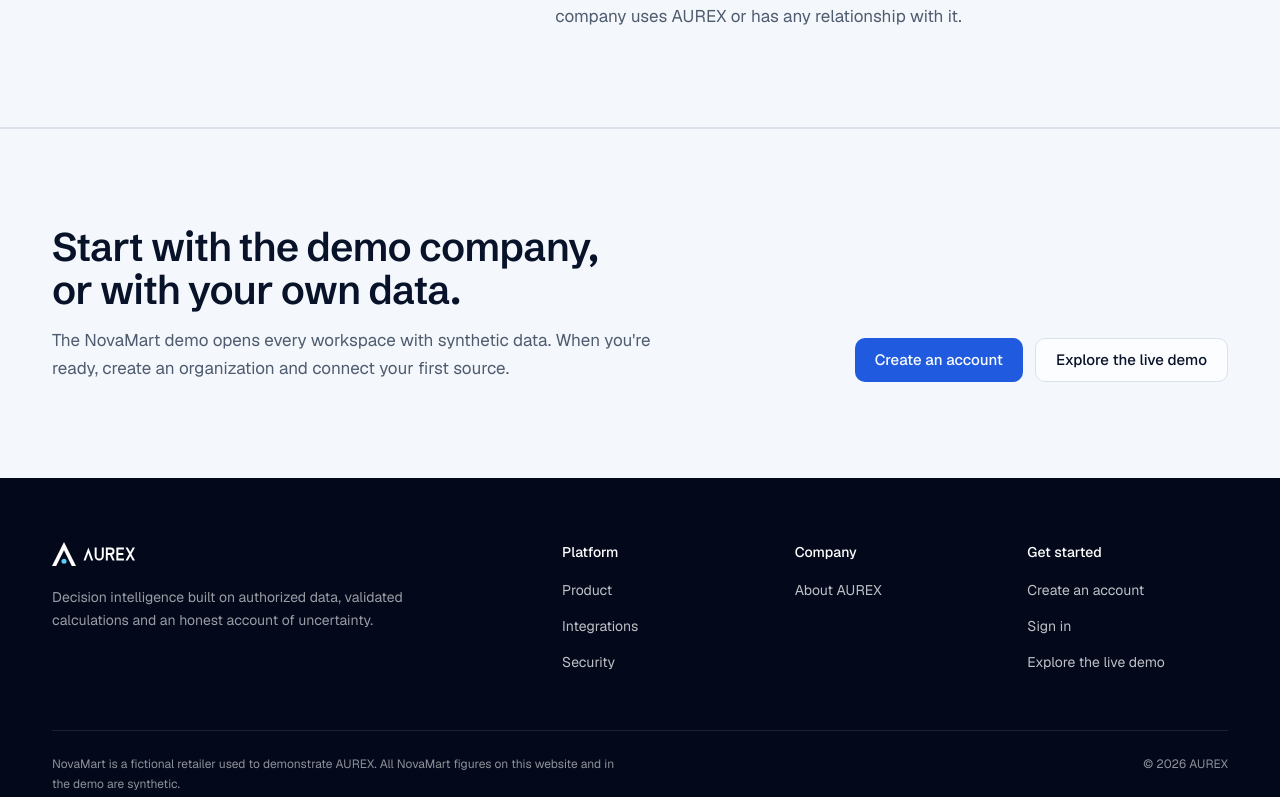
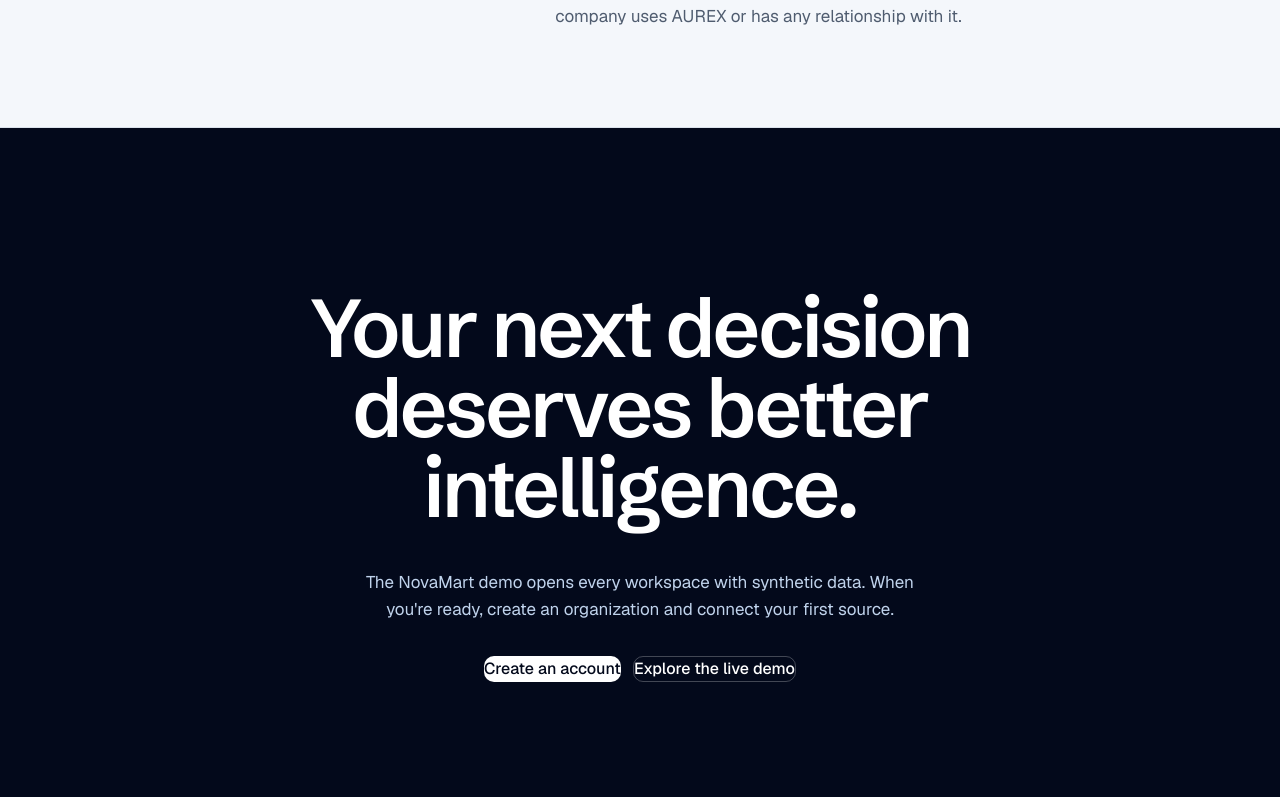
Before and after one commit to Lokendar08/aurex, a Next.js app in the folder frontend/: page /about in a window 1280 px wide. Shown: the part 2003-2800 px from the top of the page. Built offline with nearby package versions, Linux system fonts and the light colour scheme.

Commit message:
Update closing CTA title and styling

```diff
--- a/frontend/src/components/marketing/closing-cta.tsx
+++ b/frontend/src/components/marketing/closing-cta.tsx
@@ -1,31 +1,38 @@
+import { WordReveal, Reveal } from "@/components/motion/reveal";
+
 import { DEMO_HREF, SIGN_UP_HREF } from "./content";
 import { Container, CtaLink } from "./primitives";
 
 export function ClosingCta({
-  title = "Start with the demo company, or with your own data.",
+  title = "Your next decision deserves better intelligence.",
   text = "The NovaMart demo opens every workspace with synthetic data. When you're ready, create an organization and connect your first source.",
 }: {
   title?: string;
   text?: string;
 }) {
   return (
-    <section aria-labelledby="closing-cta-title" className="border-t bg-muted/60 py-20 sm:py-24">
-      <Container className="grid gap-8 lg:grid-cols-12 lg:items-end lg:gap-8">
-        <div className="lg:col-span-7">
-          <h2
-            id="closing-cta-title"
-            className="max-w-[24ch] text-balance font-display text-[2rem] leading-[1.08] font-semibold tracking-[-0.022em] sm:text-[2.5rem]"
-          >
-            {title}
-          </h2>
-          <p className="mt-4 max-w-[56ch] text-[1.0625rem] leading-relaxed text-muted-foreground">{text}</p>
-        </div>
-        <div className="flex flex-col gap-3 sm:flex-row lg:col-span-5 lg:justify-end">
-          <CtaLink href={SIGN_UP_HREF}>Create an account</CtaLink>
-          <CtaLink href={DEMO_HREF} variant="secondary">
-            Explore the live demo
-          </CtaLink>
-        </div>
+    <section aria-labelledby="closing-cta-title" className="relative isolate overflow-hidden bg-navy-950 py-28 text-white sm:py-40">
+      <div aria-hidden className="mk-glow absolute inset-0 -z-10" />
+      <div aria-hidden className="mk-grid absolute inset-0 -z-10 opacity-70" />
+      <Container className="flex flex-col items-start gap-10 lg:items-center lg:text-center">
+        <WordReveal
+          as="h2"
+          id="closing-cta-title"
+          text={title}
+          accent={title === "Your next decision deserves better intelligence." ? [3] : []}
+          className="max-w-[18ch] text-balance font-display text-[clamp(2.5rem,6.4vw,5.25rem)] leading-[0.98] font-semibold tracking-[-0.04em]"
+        />
+        <Reveal delay={350} className="flex flex-col items-start gap-8 lg:items-center">
+          <p className="max-w-[52ch] text-pretty text-[1.0625rem] leading-relaxed text-navy-200">{text}</p>
+          <div className="flex flex-col gap-3 sm:flex-row">
+            <CtaLink href={SIGN_UP_HREF} variant="inverse" size="lg">
+              Create an account
+            </CtaLink>
+            <CtaLink href={DEMO_HREF} variant="inverse-outline" size="lg">
+              Explore the live demo
+            </CtaLink>
+          </div>
+        </Reveal>
       </Container>
     </section>
   );
```
